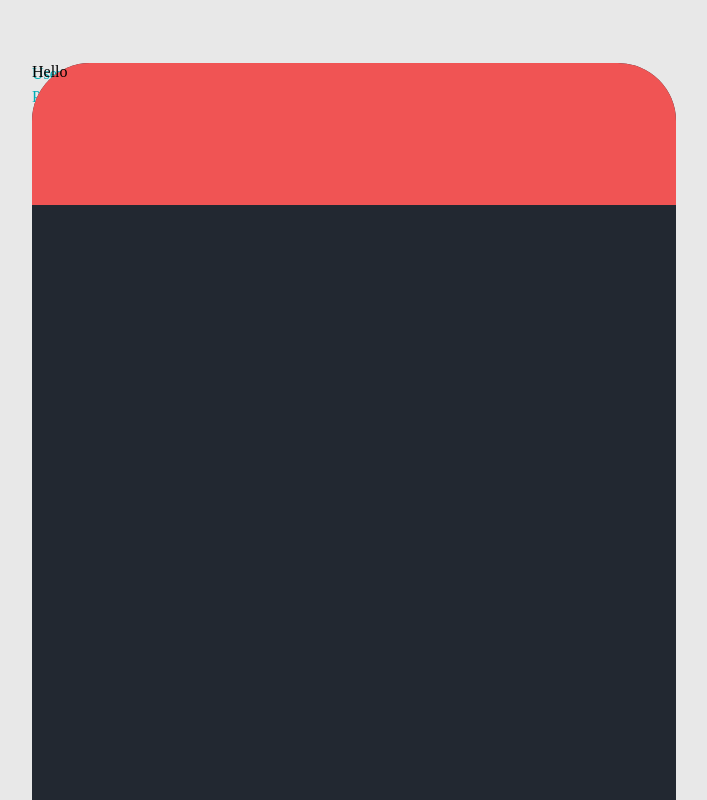
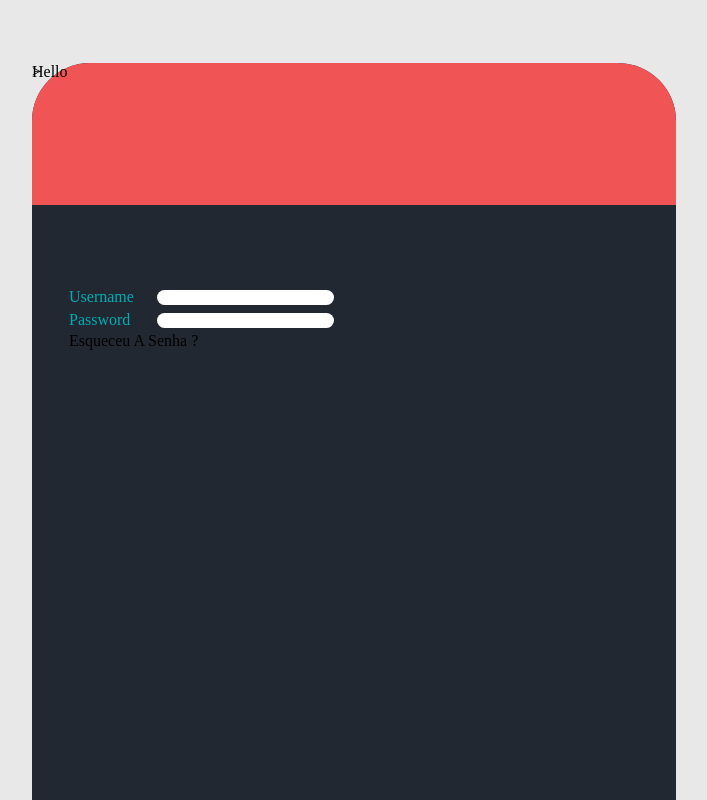
Before and after one commit to IvanSaavedra7/ProjectFormCSS, a plain HTML site: page layout/page.html in a window 1280 px wide. Shown: the whole page, without its empty margins (383-1090 px from the left). Drawn offline with Linux system fonts and the light colour scheme; a web font is replaced by a local one.

Commit message:
2° commit

```diff
--- a/layout/page.html
+++ b/layout/page.html
@@ -13,12 +13,15 @@
 
     <div>
         <a>Hello</a>
-
-            <label for="username">Username:</label>
+            <abc>
+            <label for="username">Username</label>
             <input id="username" type="text" />
             <br/>
-            <label for="password">Password:</label>
+            <label for="password">Password</label>
             <input id="password" type="text" />
+            <br/>
+            Esqueceu A Senha ?
+            </abc>>
 
     </div>
 
--- a/layout/style.css
+++ b/layout/style.css
@@ -43,6 +43,13 @@ div {
   border-radius: 58px;
 }
 
+abc {
+  position: absolute;
+  width: 579px;
+  height: 603px;
+  left: 37px;
+  top: 223px;
+}
 
 label {
   display: inline-block;
```
